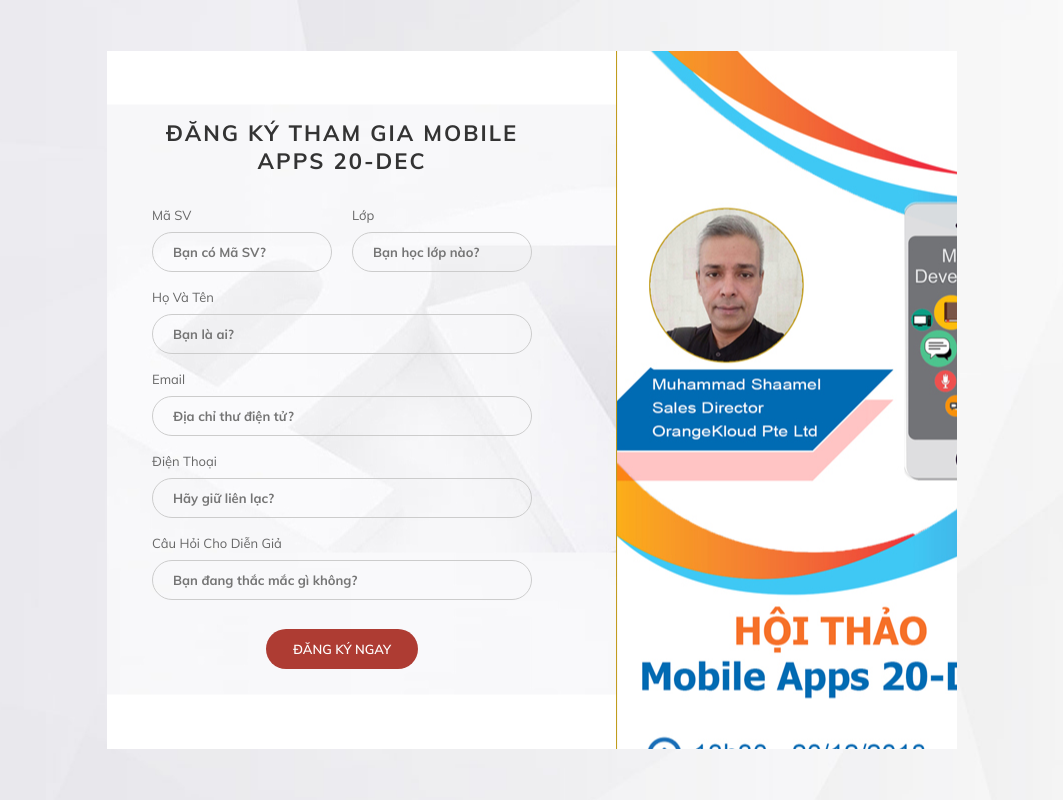
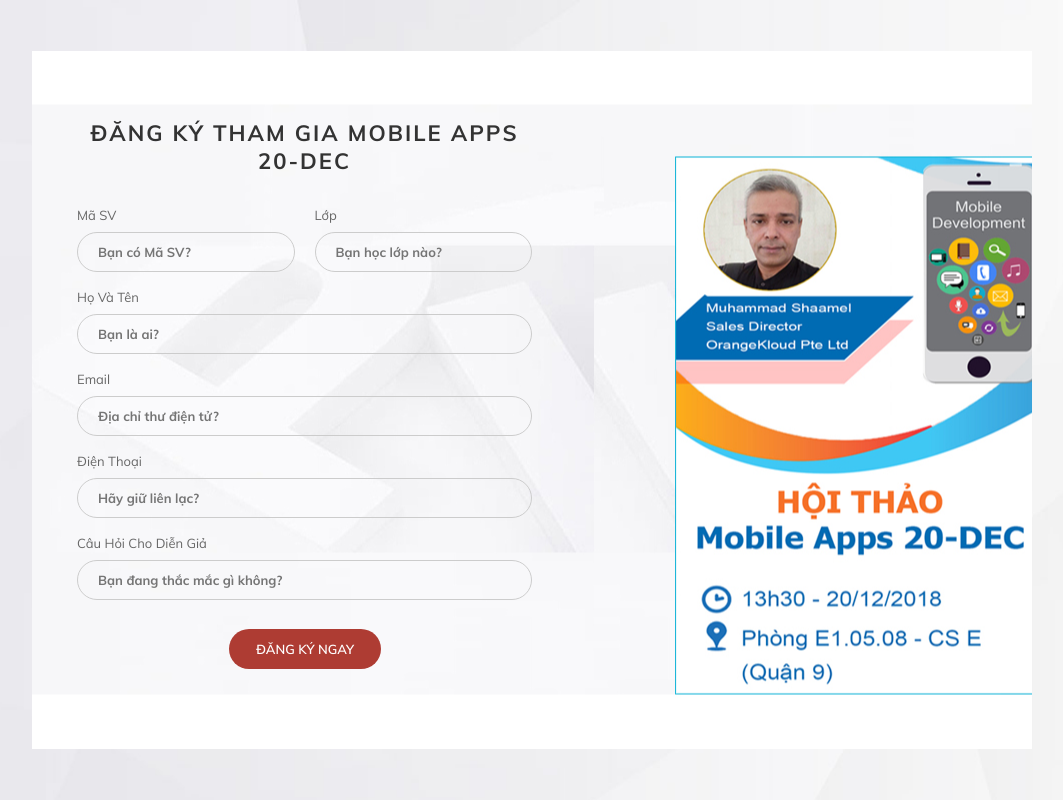
Before and after one commit to ithutech/doan, a PHP site: page / in a window 1280 px wide. Shown: the whole page, without its empty margins (108-1171 px from the left). Run offline with PHP 8.4, Linux system fonts and the light colour scheme.

Commit message:
update abc

```diff
--- a/css/style.css
+++ b/css/style.css
@@ -47,7 +47,7 @@ a:hover {
   align-items: center; }
 
 .inner {
-  min-width: 850px;
+  min-width: 1000px;
   margin: auto;
   padding-top: 68px;
   padding-bottom: 48px;
--- a/css/style.scss
+++ b/css/style.scss
@@ -50,7 +50,7 @@ a:hover {
 	align-items: center;
 }
 .inner {
-	min-width: 850px;
+	min-width: 1000px;
 	margin: auto;
 	padding-top: 68px;
 	padding-bottom: 48px;
```
Also changed, not shown: images/registration-form-2.jpg, index.html (line endings or trailing spaces).
